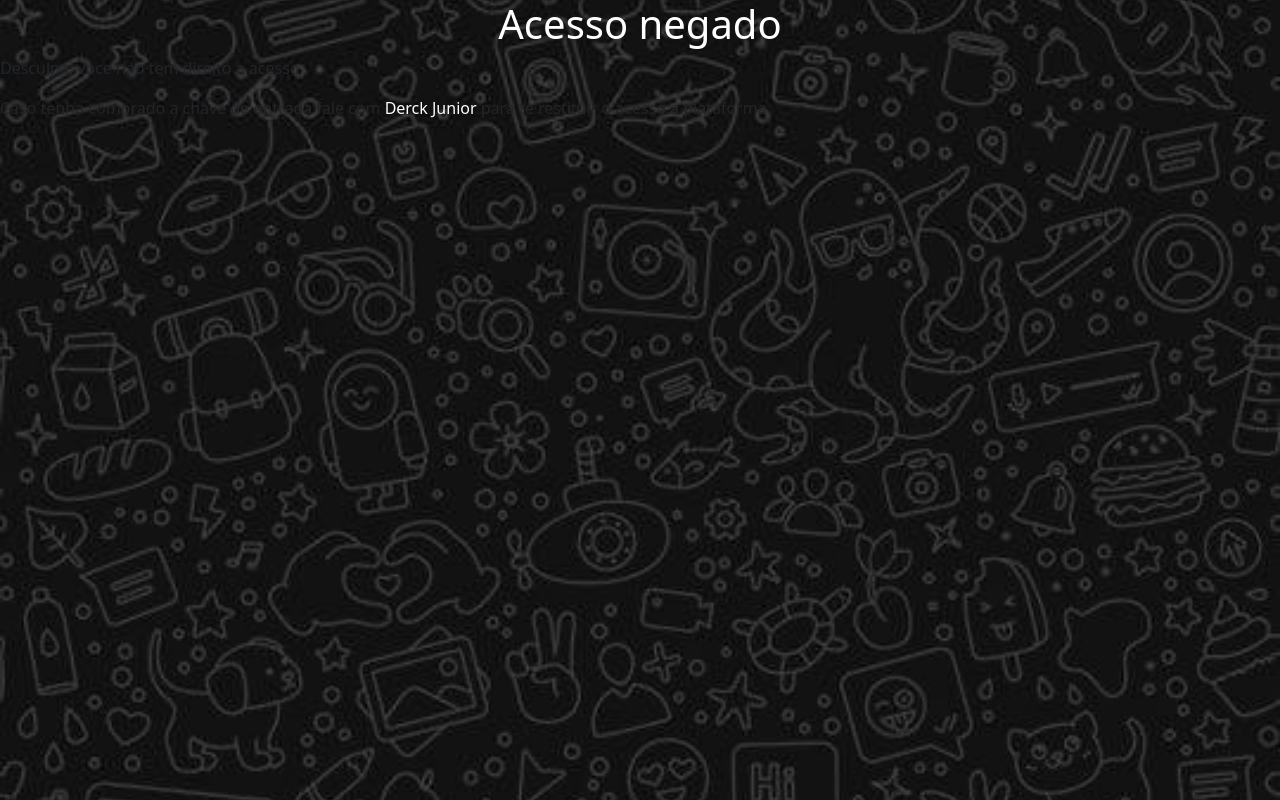
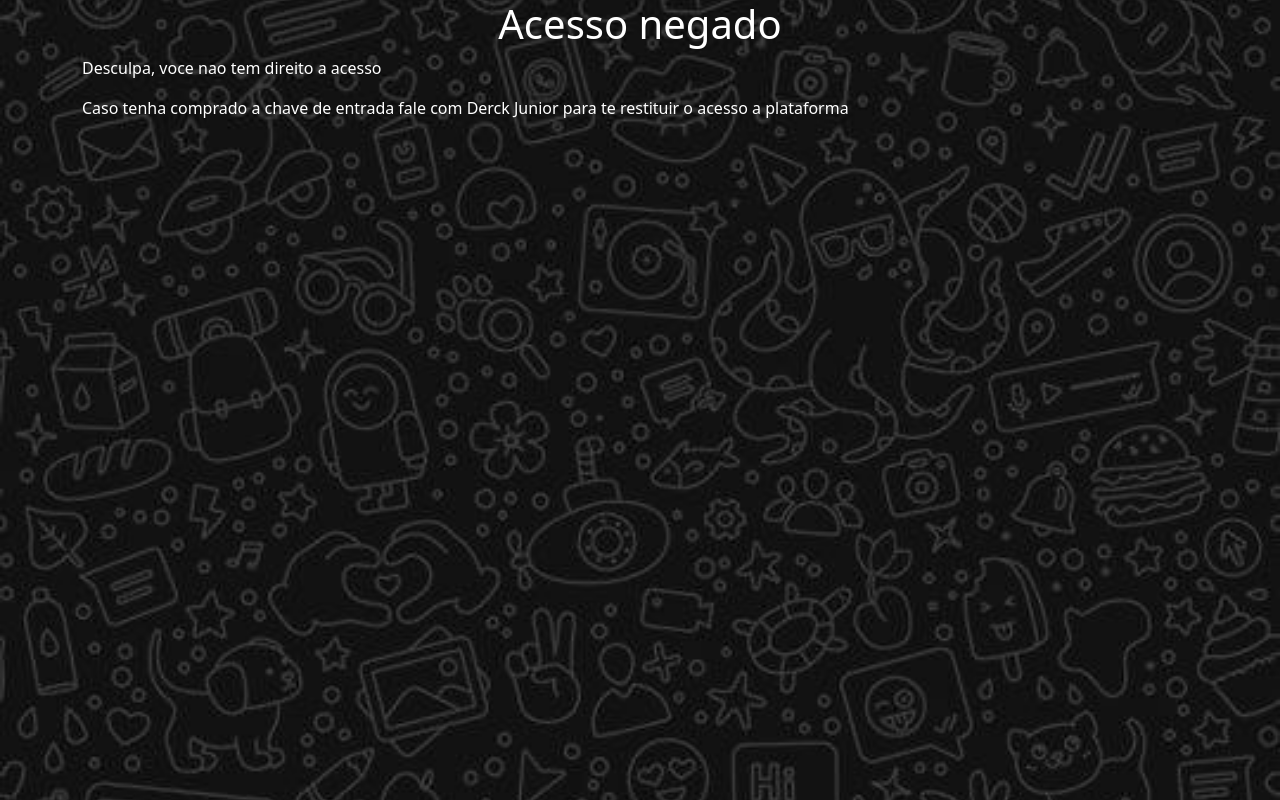
Before and after one commit to DerckJunior/importacao, a plain HTML site: page aviso.html in a window 1280 px wide. Drawn offline with nearby package versions, Linux system fonts and the light colour scheme.

Commit message:
color aviso

```diff
--- a/aviso.html
+++ b/aviso.html
@@ -17,9 +17,13 @@
 
     <h1>Acesso negado</h1>
 
-    <p>Desculpa, voce nao tem direito a acesso</p>
-    <p>Caso tenha comprado a chave de entrada fale com <a href="https://wa.me/258846857612">Derck Junior</a> para te
-        restituir o acesso a plataforma</p>
+    <main class="container">
+        <p style="color:  white;">Desculpa, voce nao tem direito a acesso</p>
+        <p style="color:  white;">Caso tenha comprado a chave de entrada fale com <a
+                href="https://wa.me/258846857612">Derck Junior</a> para te
+            restituir o acesso a plataforma</p>
+    </main>
+
 
 
     <script src="https://kit.fontawesome.com/7b2eceb343.js"></script>
```
